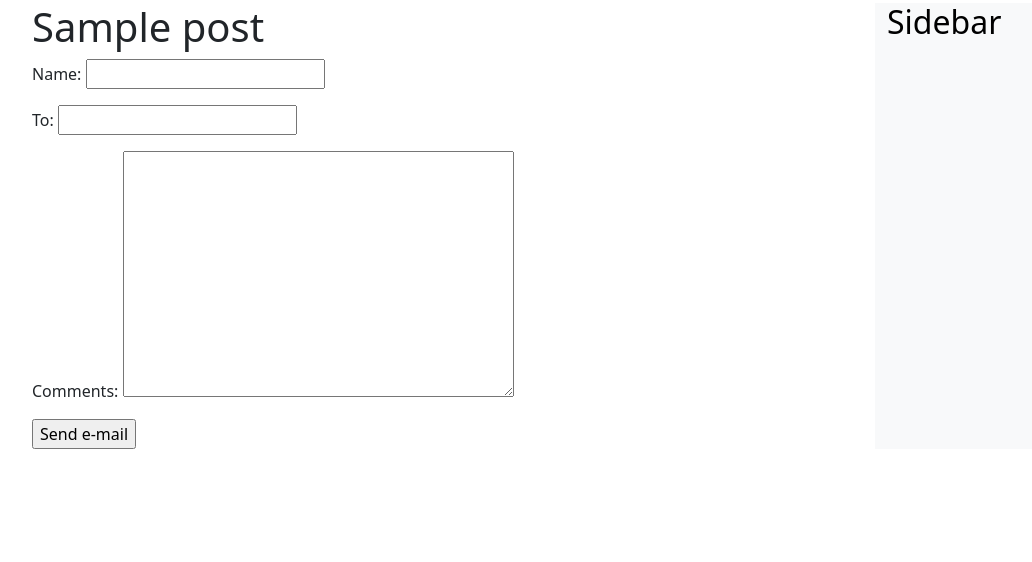
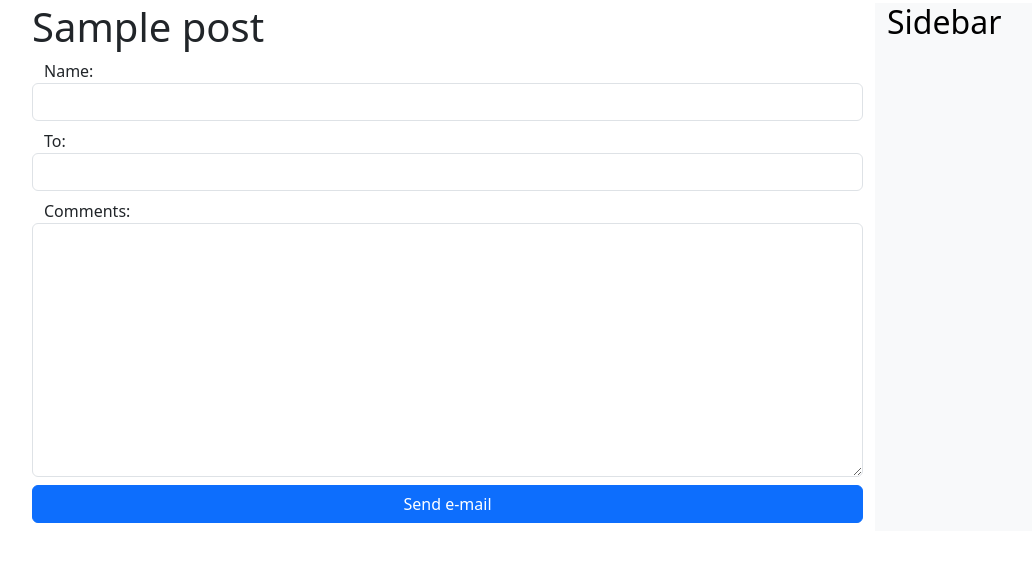
Before and after one commit to jmbae-live/mysite2, a Django app: page /blog/1/share in a window 1280 px wide. Shown: the part 53-615 px from the top of the page, without its empty margins (50-1082 px from the left). Run offline with Django 4.2, Linux system fonts and the light colour scheme; tables that the repository leaves empty hold one stand-in row (values such as "Sample post").

Commit message:
디테일페이지에 공유하기 버튼 추가 폼 부트스트랩 스타일 입히기 메일 발송 설정 콘솔로 변경

```diff
--- a/blog/forms.py
+++ b/blog/forms.py
@@ -2,6 +2,6 @@ from django import forms
 
 
 class EmailPostForm(forms.Form):
-    name = forms.CharField(max_length=25)
-    to = forms.EmailField()
-    comments = forms.CharField(required=False, widget=forms.Textarea)
+    name = forms.CharField(max_length=25, widget=forms.TextInput(attrs={'class': 'form-control'}))
+    to = forms.EmailField(widget=forms.EmailInput(attrs={'class': 'form-control'}))
+    comments = forms.CharField(required=False, widget=forms.Textarea(attrs={'class': 'form-control'}))
--- a/blog/templates/blog/post/detail.html
+++ b/blog/templates/blog/post/detail.html
@@ -7,7 +7,7 @@
             <p class="card-text">
                 {{ post.body|linebreaks }}
             </p>
-            <a href="#" class="card-link">Card link</a>
+            <a href="{% url "blog:post_share" post.id %}" class="card-link">Share</a>
             <a href="#" class="card-link">Another link</a>
         </div>
     </div>
--- a/blog/templates/blog/post/share.html
+++ b/blog/templates/blog/post/share.html
@@ -7,10 +7,24 @@
             "{{ post.title }}" was successfully sent to {{ form.cleaned_data.to }}.
         </p>
     {% else %}
-        <form method="post">
-            {{ form.as_p }}
+        <form method="post" class="container">
+            <div class="row my-2">
+                {{ form.name.label_tag }}
+                {{ form.name }}
+            </div>
+            <div class="row my-2">
+                {{ form.to.label_tag }}
+                {{ form.to }}
+            </div>
+            <div class="row my-2">
+                {{ form.comments.label_tag }}
+                {{ form.comments }}
+            </div>
+
             {% csrf_token %}
-            <input type="submit" value="Send e-mail">
+            <div class="row my-2">
+                <input type="submit" value="Send e-mail" class="btn btn-primary">
+            </div>
         </form>
     {% endif %}
 {% endblock content %}
--- a/mysite2/settings.py
+++ b/mysite2/settings.py
@@ -119,7 +119,7 @@ STATIC_URL = "static/"
 
 DEFAULT_AUTO_FIELD = "django.db.models.BigAutoField"
 
-# EMAIL_BACKEND = 'django.core.mail.backends.console.EmailBackend'
+EMAIL_BACKEND = 'django.core.mail.backends.console.EmailBackend'
 EMAIL_HOST = 'smtp.gmail.com'
 EMAIL_HOST_USER = 'jungman82@gmail.com'
 EMAIL_HOST_PASSWORD = 'wrakgbytyixxpgyi'
```
